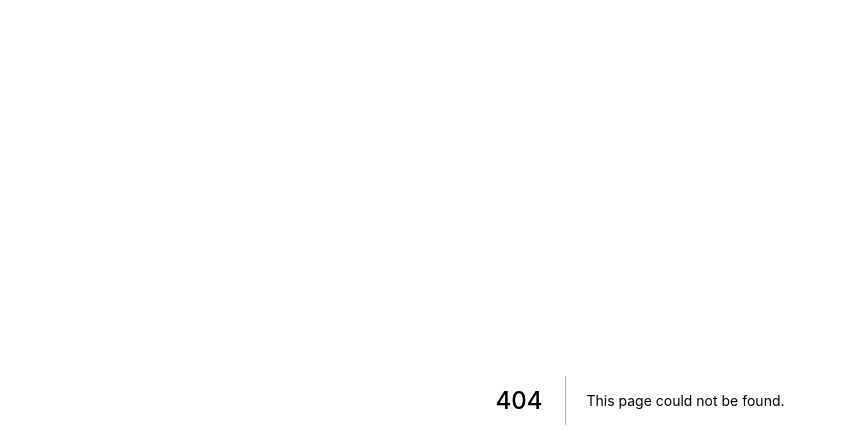
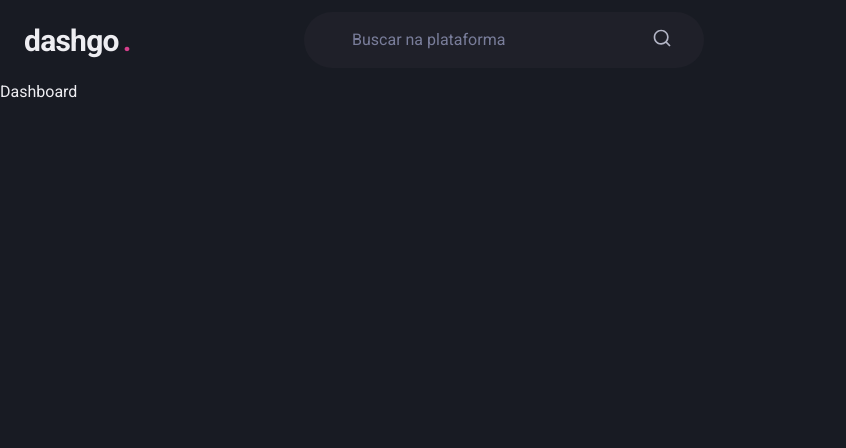
Before and after one commit to fredericokingston/dashgo, a Next.js app: page /dashboard in a window 1280 px wide. Before the commit this address had no page. Shown: the top 448 px of the page, without its empty margins (0-846 px from the left). Built offline with nearby package versions, Linux system fonts and the light colour scheme.

Commit message:
header component

```diff
--- a/package.json
+++ b/package.json
@@ -15,7 +15,8 @@
     "framer-motion": "^4.1.13",
     "next": "10.2.0",
     "react": "17.0.2",
-    "react-dom": "17.0.2"
+    "react-dom": "17.0.2",
+    "react-icons": "^4.2.0"
   },
   "devDependencies": {
     "@types/node": "^15.0.2",
--- /dev/null
+++ b/src/components/Header.tsx
@@ -0,0 +1,44 @@
+import { Flex, Input, Icon } from '@chakra-ui/react';
+import { Logo } from './Logo';
+
+import { RiSearchLine } from 'react-icons/ri';
+
+export function Header() {
+  return (
+    <Flex
+      as="header"
+      w="100%"
+      maxWidth={1480}
+      h="20"
+      mx="auto"
+      px="6"
+      align="center"
+    >
+      <Logo />
+      <Flex
+        as="label"
+        flex="1"
+        py="4"
+        px="8"
+        ml="6"
+        maxWidth={400}
+        alignSelf="center"
+        color="gray.200"
+        position="relative"
+        bg="gray.800"
+        borderRadius="full"
+      >
+        <Input
+          color="gray.50"
+          variant="unstyled"
+          px="4"
+          mr="4"
+          placeholder="Buscar na plataforma"
+          _placeholder={{ color: 'gray.400' }}
+        />
+
+        <Icon as={RiSearchLine} fontSize="20"/>
+      </Flex>
+    </ Flex>
+  );
+}
--- /dev/null
+++ b/src/components/Logo.tsx
@@ -0,0 +1,16 @@
+import { Flex, Text } from "@chakra-ui/react";
+
+export function Logo() {
+  return (
+    <Flex>
+    <Text
+      fontSize="3xl"
+      fontWeight="bold"
+      letterSpacing="tight"
+      w="64">
+      dashgo
+      <Text as="span" ml="1" color="pink.500">.</Text>
+    </Text>
+  </Flex>
+  );
+}
--- /dev/null
+++ b/src/pages/dashboard.tsx
@@ -0,0 +1,11 @@
+import { Header } from "../components/Header";
+
+export default function Dashboard() {
+  return (
+    <>
+      <Header />
+      <h1>Dashboard</h1>
+    </>
+
+  )
+}
--- a/src/pages/index.tsx
+++ b/src/pages/index.tsx
@@ -18,9 +18,10 @@ export default function SignIn() {
         borderRadius={8}
         flexDir="column"
       >
+
         <Stack spacing="4">
-         <Input name="email" label="E-mail" type="email"/>
-         <Input name="password" label="Senha" type="password"/>
+          <Input name="email" label="E-mail" type="email"/>
+          <Input name="password" label="Senha" type="password"/>
         </Stack>
 
         <Button
```
Also changed, not shown: 1 other file (tests, documents, lock files or other folders).
